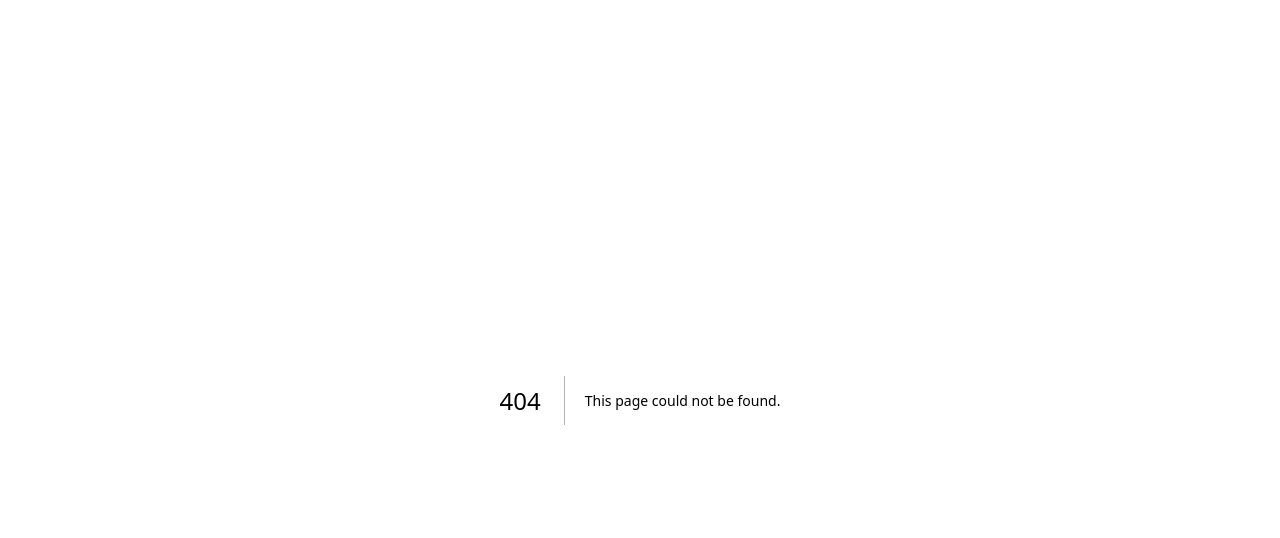
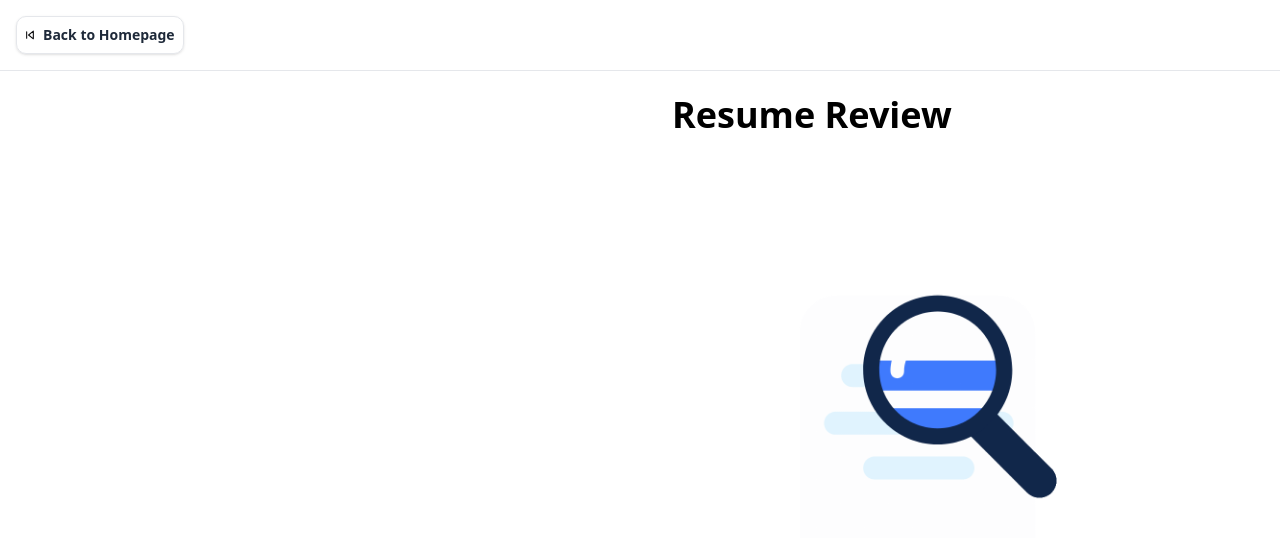
Before and after one commit to olatunde1998/ai-file-analyzer, a Next.js app: page /resume in a window 1280 px wide. Before the commit this address had no page. Shown: the top 538 px of the page. Built offline with nearby package versions, Linux system fonts and the light colour scheme.

Commit message:
resume page created

```diff
--- /dev/null
+++ b/app/resume/page.tsx
@@ -0,0 +1,113 @@
+"use client";
+import { use, useEffect, useState } from "react";
+// import { useRouter } from "next/navigation";
+import { usePuterStore } from "@/lib/puter";
+import Summary from "@/components/Summary";
+import ATS from "@/components/ATS";
+import Image from "next/image";
+import Link from "next/link";
+
+export const meta = () => [
+  { title: "Resumind | Review " },
+  { name: "description", content: "Detailed overview of your resume" },
+];
+
+export default function Resume({
+  params,
+}: {
+  params: Promise<{ id: string }>;
+}) {
+  const { fs, kv } = usePuterStore();
+  const { id } = use(params);
+  const [imageUrl, setImageUrl] = useState("");
+  const [resumeUrl, setResumeUrl] = useState("");
+  const [feedback, setFeedback] = useState<Feedback | null>(null);
+//   const router = useRouter();
+
+  //   useEffect(() => {
+  //     if (!isLoading && !auth.isAuthenticated)
+  //       router.push(`/auth?next=/resume/${id}`);
+  //   }, [isLoading]);
+
+  useEffect(() => {
+    const loadResume = async () => {
+      const resume = await kv.get(`resume:${id}`);
+
+      if (!resume) return;
+
+      const data = JSON.parse(resume);
+
+      const resumeBlob = await fs.read(data.resumePath);
+      if (!resumeBlob) return;
+
+      const pdfBlob = new Blob([resumeBlob], { type: "application/pdf" });
+      const resumeUrl = URL.createObjectURL(pdfBlob);
+      setResumeUrl(resumeUrl);
+
+      const imageBlob = await fs.read(data.imagePath);
+      if (!imageBlob) return;
+      const imageUrl = URL.createObjectURL(imageBlob);
+      setImageUrl(imageUrl);
+
+      setFeedback(data.feedback);
+      console.log({ resumeUrl, imageUrl, feedback: data.feedback });
+    };
+
+    loadResume();
+  }, [id]);
+
+  return (
+    <main className="!pt-0">
+      <nav className="flex flex-row justify-between items-center p-4 border-b border-gray-200">
+        <Link
+          href="/"
+          className="flex flex-row items-center gap-2 border border-gray-200 rounded-lg p-2 shadow-sm"
+        >
+          <img src="/icons/back.svg" alt="logo" className="w-2.5 h-2.5" />
+          <span className="text-gray-800 text-sm font-semibold">
+            Back to Homepage
+          </span>
+        </Link>
+      </nav>
+      <div className="flex flex-row w-full max-lg:flex-col-reverse">
+        <section className="flex flex-col gap-8 w-1/2 px-8 max-lg:w-full py-6 bg-[url('/images/bg-small.svg') bg-cover h-[100vh] sticky top-0 items-center justify-center">
+          {imageUrl && resumeUrl && (
+            <div className="animate-in fade-in duration-1000 bg-gradient-to-b from-light-blue-100 to-light-blue-200 p-4 rounded-2xl max-sm:m-0 h-[90%] max-wxl:h-fit w-fit">
+              <a href={resumeUrl} target="_blank" rel="noopener noreferrer">
+                <Image
+                  width={100}
+                  height={100}
+                  alt="user image file"
+                  src={imageUrl}
+                  className="w-full h-full object-contain rounded-2xl"
+                  title="resume"
+                />
+              </a>
+            </div>
+          )}
+        </section>
+        <section className="flex flex-col gap-8 w-1/2 px-8 max-lg:w-full py-6">
+          <h2 className="text-4xl !text-black font-bold">Resume Review</h2>
+          {feedback ? (
+            <div className="flex flex-col gap-8 animate-in fade-in duration-1000">
+              <Summary feedback={feedback} />
+              <ATS
+                score={feedback.ATS.score || 0}
+                suggestions={feedback.ATS.tips || []}
+              />
+              {/* <Details feedback={feedback} /> */}
+            </div>
+          ) : (
+            <Image
+              width={100}
+              height={100}
+              alt="resume scan gif"
+              src="/images/resume-scan-2.gif"
+              className="w-full"
+            />
+          )}
+        </section>
+      </div>
+    </main>
+  );
+}
```
